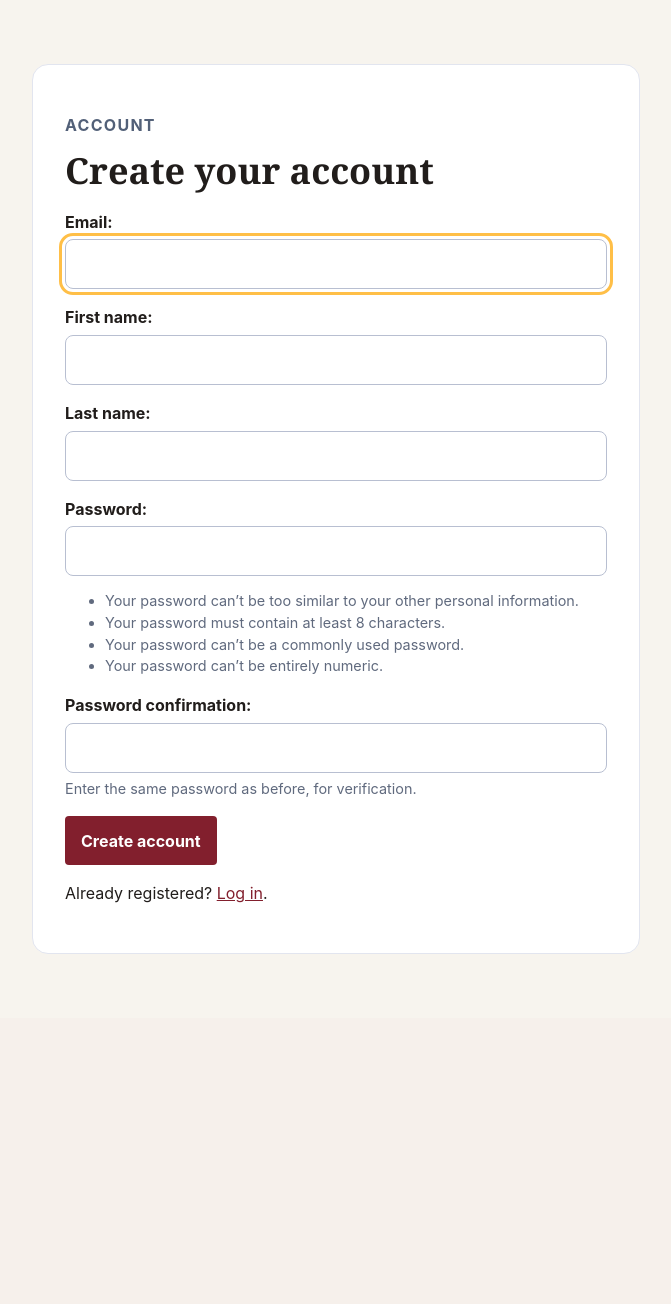
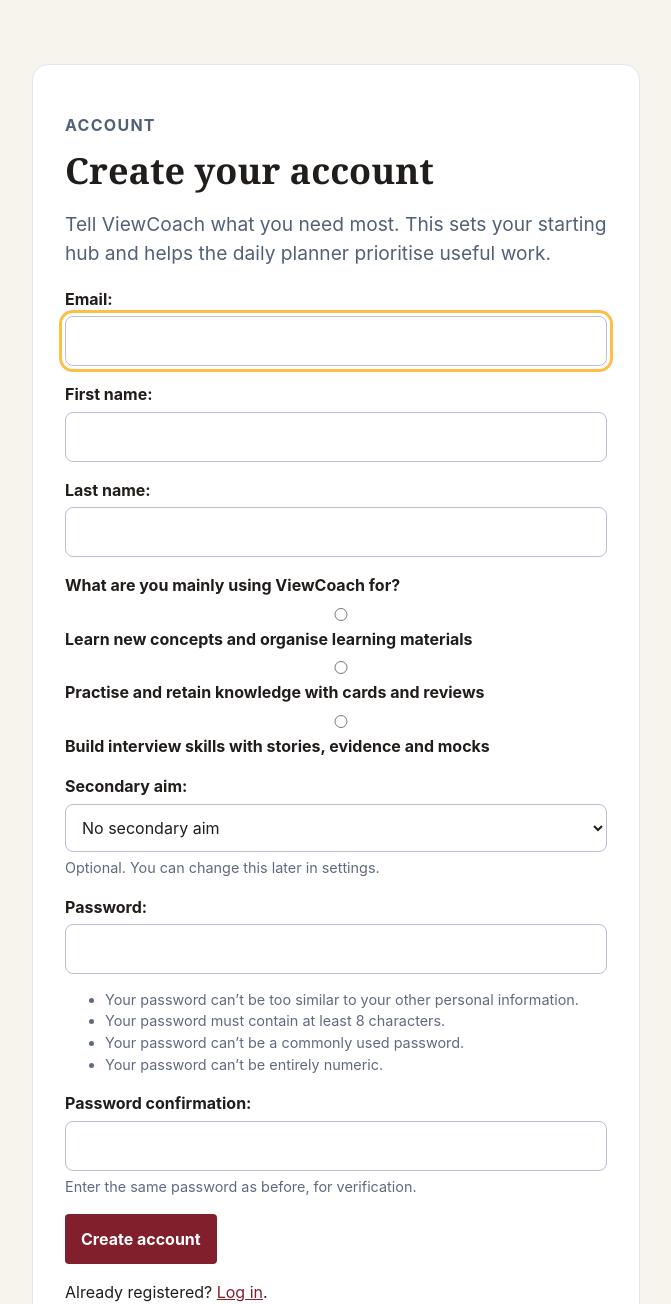
Before and after one commit to nonluthando/ViewCoach, a Django app: page /accounts/signup/ in a window 1280 px wide. Shown: the part 65-1369 px from the top of the page, without its empty margins (64-735 px from the left). Before the commit the page ends 1019 px from the top, so only its background shows below. Run offline with Django 5.2, Linux system fonts and the light colour scheme; some libraries are stand-ins or nearby versions.

Commit message:
feat(accounts): personalise preparation by user aim

```diff
--- a/apps/accounts/forms.py
+++ b/apps/accounts/forms.py
@@ -11,15 +11,72 @@ class EmailAuthenticationForm(AuthenticationForm):
 
 
 class AccountCreationForm(UserCreationForm):
+    primary_need_type = forms.ChoiceField(
+        label="What are you mainly using ViewCoach for?",
+        choices=User.NeedType.choices,
+        widget=forms.RadioSelect,
+    )
+    secondary_need_type = forms.ChoiceField(
+        label="Secondary aim",
+        choices=[("", "No secondary aim")] + list(User.NeedType.choices),
+        required=False,
+        help_text="Optional. You can change this later in settings.",
+    )
+
     class Meta(UserCreationForm.Meta):
         model = User
-        fields = ("email", "first_name", "last_name")
+        fields = (
+            "email",
+            "first_name",
+            "last_name",
+            "primary_need_type",
+            "secondary_need_type",
+        )
+
+    def clean(self):
+        cleaned_data = super().clean()
+        primary = cleaned_data.get("primary_need_type")
+        secondary = cleaned_data.get("secondary_need_type")
+        if primary and secondary and primary == secondary:
+            self.add_error(
+                "secondary_need_type",
+                "Choose a different secondary aim or leave it empty.",
+            )
+        return cleaned_data
 
     def clean_email(self):
         email = self.cleaned_data["email"].strip().lower()
         if User.objects.filter(email__iexact=email).exists():
             raise forms.ValidationError("An account with this email address already exists.")
         return email
+
+
+class NeedTypePreferencesForm(forms.ModelForm):
+    primary_need_type = forms.ChoiceField(
+        label="Primary aim",
+        choices=User.NeedType.choices,
+        widget=forms.RadioSelect,
+    )
+    secondary_need_type = forms.ChoiceField(
+        label="Secondary aim",
+        choices=[("", "No secondary aim")] + list(User.NeedType.choices),
+        required=False,
+    )
+
+    class Meta:
+        model = User
+        fields = ("primary_need_type", "secondary_need_type")
+
+    def clean(self):
+        cleaned_data = super().clean()
+        primary = cleaned_data.get("primary_need_type")
+        secondary = cleaned_data.get("secondary_need_type")
+        if primary and secondary and primary == secondary:
+            self.add_error(
+                "secondary_need_type",
+                "Choose a different secondary aim or leave it empty.",
+            )
+        return cleaned_data
 
 
 class AccountChangeForm(UserChangeForm):
--- a/apps/accounts/models.py
+++ b/apps/accounts/models.py
@@ -5,8 +5,34 @@ from .managers import UserManager
 
 
 class User(AbstractUser):
+    class NeedType(models.TextChoices):
+        LEARN_ORGANISE = (
+            "LEARN_ORGANISE",
+            "Learn new concepts and organise learning materials",
+        )
+        PRACTISE_RETAIN = (
+            "PRACTISE_RETAIN",
+            "Practise and retain knowledge with cards and reviews",
+        )
+        INTERVIEW_SKILLS = (
+            "INTERVIEW_SKILLS",
+            "Build interview skills with stories, evidence and mocks",
+        )
+
     username = None
     email = models.EmailField(unique=True)
+    primary_need_type = models.CharField(
+        max_length=24,
+        choices=NeedType.choices,
+        blank=True,
+        default="",
+    )
+    secondary_need_type = models.CharField(
+        max_length=24,
+        choices=NeedType.choices,
+        blank=True,
+        default="",
+    )
 
     USERNAME_FIELD = "email"
     REQUIRED_FIELDS: list[str] = []
--- /dev/null
+++ b/apps/accounts/needs.py
@@ -0,0 +1,79 @@
+from .models import User
+
+
+NEED_TYPE_EXPERIENCES = {
+    User.NeedType.LEARN_ORGANISE: {
+        "title": "Learn and organise",
+        "description": (
+            "Continue focused roadmaps, import trusted learning material, "
+            "and keep your notes and resources together."
+        ),
+        "action_label": "Open learning roadmaps",
+        "route_name": "roadmaps:list",
+    },
+    User.NeedType.PRACTISE_RETAIN: {
+        "title": "Practise and retain",
+        "description": (
+            "Import or create question cards, strengthen weak areas, "
+            "and keep knowledge active through review."
+        ),
+        "action_label": "Import practice material",
+        "route_name": "questions:import_start",
+    },
+    User.NeedType.INTERVIEW_SKILLS: {
+        "title": "Build interview skills",
+        "description": (
+            "Develop STAR stories, organise evidence, use interview guides, "
+            "and practise through mock interviews."
+        ),
+        "action_label": "Open interview hub",
+        "route_name": "interview",
+    },
+}
+
+NEED_KIND_BONUSES = {
+    User.NeedType.LEARN_ORGANISE: {"ROADMAP": 15, "LIBRARY": 10},
+    User.NeedType.PRACTISE_RETAIN: {
+        "REVIEW": 8,
+        "WEAK_AREA": 20,
+        "PRACTICE": 25,
+        "LIBRARY": 10,
+    },
+    User.NeedType.INTERVIEW_SKILLS: {
+        "REVIEW": 5,
+        "WEAK_AREA": 10,
+        "PRACTICE": 35,
+        "LIBRARY": 8,
+    },
+}
+
+
+def need_type_experience(value):
+    return NEED_TYPE_EXPERIENCES.get(value)
+
+
+def need_alignment_for_kind(*, primary, secondary, kind):
+    points = 0
+    labels = []
+
+    primary_bonus = NEED_KIND_BONUSES.get(primary, {}).get(kind, 0)
+    if primary_bonus:
+        points += primary_bonus
+        labels.append(User.NeedType(primary).label)
+
+    secondary_bonus = NEED_KIND_BONUSES.get(secondary, {}).get(kind, 0)
+    if secondary_bonus:
+        points += max(1, secondary_bonus // 2)
+        labels.append(User.NeedType(secondary).label)
+
+    if not points:
+        return 0, ""
+
+    if len(labels) == 1:
+        explanation = f"This matches your selected aim: {labels[0]}."
+    else:
+        explanation = (
+            "This supports both of your selected aims: "
+            f"{labels[0]} and {labels[1]}."
+        )
+    return points, explanation
--- a/apps/accounts/urls.py
+++ b/apps/accounts/urls.py
@@ -2,10 +2,15 @@ from django.contrib.auth.views import LoginView, LogoutView
 from django.urls import path
 
 from .forms import EmailAuthenticationForm
-from .views import SignUpView
+from .views import SignUpView, need_type_preferences
 
 urlpatterns = [
     path("signup/", SignUpView.as_view(), name="signup"),
+    path(
+        "preferences/",
+        need_type_preferences,
+        name="need_type_preferences",
+    ),
     path(
         "login/",
         LoginView.as_view(
--- a/apps/accounts/views.py
+++ b/apps/accounts/views.py
@@ -1,15 +1,18 @@
+from django.contrib import messages
 from django.contrib.auth import login
+from django.contrib.auth.decorators import login_required
 from django.contrib.auth.mixins import UserPassesTestMixin
-from django.urls import reverse_lazy
+from django.shortcuts import redirect, render
+from django.urls import reverse
 from django.views.generic import CreateView
 
-from .forms import AccountCreationForm
+from .forms import AccountCreationForm, NeedTypePreferencesForm
+from .needs import need_type_experience
 
 
 class SignUpView(UserPassesTestMixin, CreateView):
     form_class = AccountCreationForm
     template_name = "accounts/signup.html"
-    success_url = reverse_lazy("dashboard")
 
     def test_func(self):
         return self.request.user.is_anonymous
@@ -18,3 +21,27 @@ class SignUpView(UserPassesTestMixin, CreateView):
         response = super().form_valid(form)
         login(self.request, self.object)
         return response
+
+    def get_success_url(self):
+        experience = need_type_experience(self.object.primary_need_type)
+        if experience is None:
+            return reverse("dashboard")
+        return reverse(experience["route_name"])
+
+
+@login_required
+def need_type_preferences(request):
+    form = NeedTypePreferencesForm(request.POST or None, instance=request.user)
+    if request.method == "POST" and form.is_valid():
+        form.save()
+        messages.success(
+            request,
+            "Your ViewCoach aims were updated. Future plans will use them.",
+        )
+        return redirect("dashboard")
+
+    return render(
+        request,
+        "accounts/need_type_preferences.html",
+        {"form": form},
+    )
--- a/apps/core/views.py
+++ b/apps/core/views.py
@@ -3,6 +3,7 @@ from django.db import OperationalError, connection
 from django.http import JsonResponse
 from django.shortcuts import render
 
+from apps.accounts.needs import need_type_experience
 from apps.evidence.services import evidence_dashboard_summary
 from apps.goals.services import primary_goal_for_user, readiness_report
 from apps.planner.services import generate_daily_plan, plan_summary
@@ -44,6 +45,7 @@ def dashboard(request):
     primary_goal = primary_goal_for_user(user=request.user)
     readiness = readiness_report(goal=primary_goal) if primary_goal else None
     evidence_summary = evidence_dashboard_summary(user=request.user)
+    need_focus = need_type_experience(request.user.primary_need_type)
     viewcoach_groups = grouped_viewcoach_roadmap_cards(user=request.user)
     youtube_cards = youtube_roadmap_cards(user=request.user, favourites_only=True)
 
--- a/templates/accounts/signup.html
+++ b/templates/accounts/signup.html
@@ -6,6 +6,10 @@
 <section class="form-card">
     <p class="eyebrow">Account</p>
     <h1>Create your account</h1>
+    <p class="lead">
+        Tell ViewCoach what you need most. This sets your starting hub and
+        helps the daily planner prioritise useful work.
+    </p>
     <form method="post" novalidate>
         {% csrf_token %}
         {{ form.non_field_errors }}
--- a/templates/includes/app_account_menu.html
+++ b/templates/includes/app_account_menu.html
@@ -20,7 +20,7 @@
         </div>
         <a href="{% url 'questions:import_history' %}">Imports</a>
         <a href="{% url 'knowledge:help_assistant' %}">Help centre</a>
-        <span class="app-account-disabled">Settings <small>Coming soon</small></span>
+        <a href="{% url 'need_type_preferences' %}">Preparation aims</a>
         <form method="post" action="{% url 'logout' %}">
             {% csrf_token %}
             <button type="submit">Log out</button>
```
Also changed, not shown: apps/accounts/tests/conftest.py (added, +11 -0 lines), apps/accounts/tests/test_authentication.py (+7 -2 lines), apps/accounts/tests/test_need_types.py (added, +92 -0 lines), templates/accounts/need_type_preferences.html (added, +31 -0 lines), apps/accounts/migrations/0002_user_primary_need_type_user_secondary_need_type.py (added).
